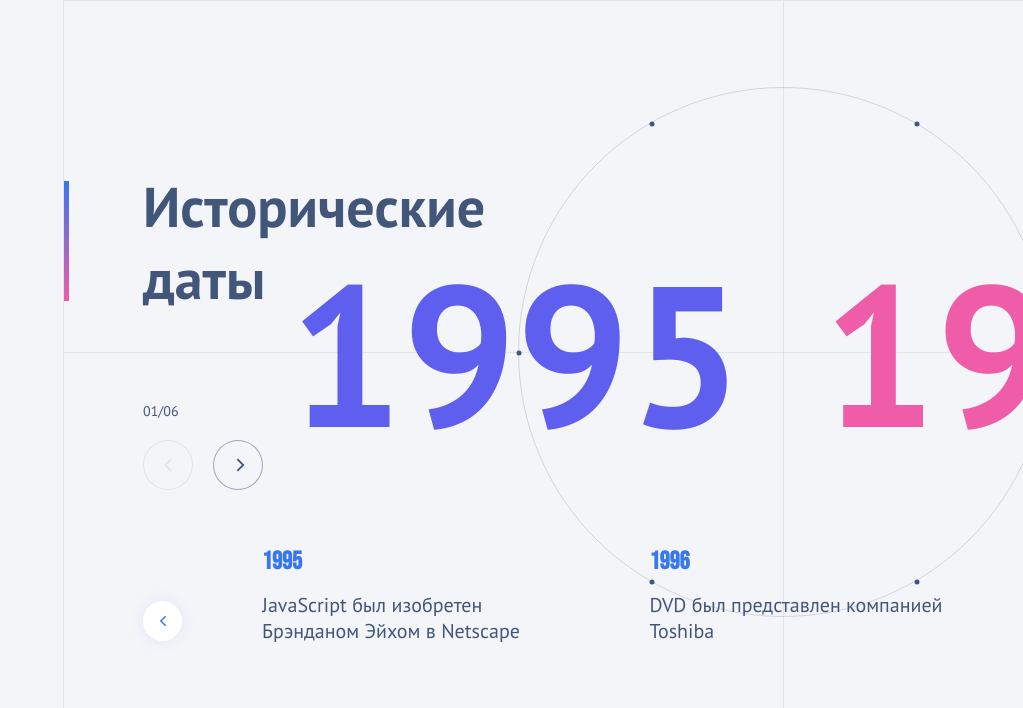
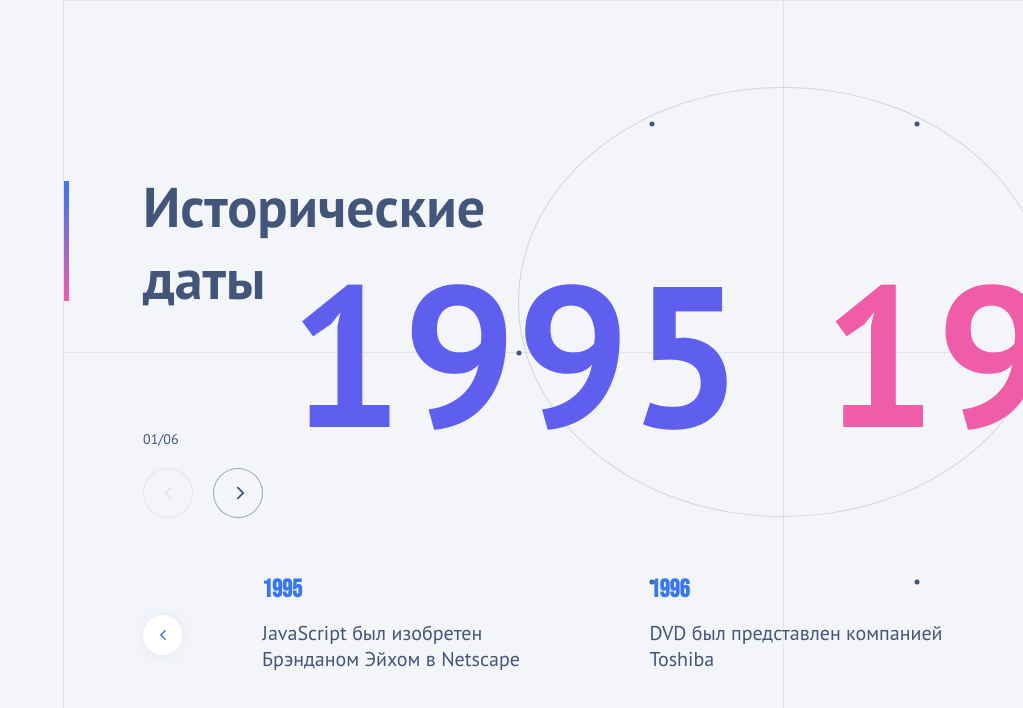
Before and after one commit to MashaBogdanova/historical-dates, a Next.js app: page / in a window 1280 px wide. Shown: the top 708 px of the page, without its empty margins (257-1280 px from the left). Built offline with nearby package versions, Linux system fonts and the light colour scheme.

Commit message:
feat: spin circle on point click

```diff
--- a/src/app/components/circle/Circle.tsx
+++ b/src/app/components/circle/Circle.tsx
@@ -6,18 +6,20 @@ import {useEffect, useRef, useState} from "react";
 import {Period} from "@/mocks/dates-mock";
 
 interface Props {
-    offset: number;
+    offsetAngle: number;
     dates: Period[];
     setCurrentPeriodIndex: (number) => void;
+    setOffsetAngle: (offset: number) => void;
 }
 
-export default function Circle({offset, dates, setCurrentPeriodIndex}: Props) {
+export default function Circle({offsetAngle, dates, setCurrentPeriodIndex, setOffsetAngle}: Props) {
     // You can dynamically change number of points, for example, it may depend on backand response
     // Circle radius is calculated dynamically
 
+    // console.log('pagination offset', offsetAngle);
+
     const circleElement = useRef<HTMLDivElement | null>(null);
     const [radius, setRadius] = useState(256);
-    const [rotateOffset, setRotateOffset] = useState(0);
 
     useEffect(() => {
         if (circleElement.current) {
@@ -26,13 +28,37 @@ export default function Circle({offset, dates, setCurrentPeriodIndex}: Props) {
         }
     }, []);
 
-    useEffect(() => {
-        setRotateOffset(360 / dates.length * offset);
-    }, [offset]);
 
-    const points = generatePoints({radius, dates, setCurrentPeriodIndex});
+    function rotateCircle(index: number) {
+
+
+        const totalPointNumber = dates.length;
+        const oneSegmentAngle = 360 / totalPointNumber;
+
+        const indexToAngle = {
+            0: 0,
+            1: -300,
+            2: -240,
+            3: -180,
+            4: -120,
+            5: -60
+        }
+
+        const rotateAngle = oneSegmentAngle * (totalPointNumber - index) % 360;
+
+        console.log('offset angle', offsetAngle, 'rotateAngle', rotateAngle);
+
+        if (rotateAngle > 180) {
+            setOffsetAngle((360 - rotateAngle) * -1);
+        } else {
+            setOffsetAngle(rotateAngle);
+        }
+
+    }
+
+    const points = generatePoints({radius, dates, setCurrentPeriodIndex, rotateCircle});
     return (
-        <section style={{ rotate: `${rotateOffset}deg` }} className={styles.circle} ref={circleElement}>
+        <section style={{rotate: `${offsetAngle}deg`}} className={styles.circle} ref={circleElement}>
             {points}
         </section>
     )
--- a/src/app/components/circle/circle.module.scss
+++ b/src/app/components/circle/circle.module.scss
@@ -4,16 +4,14 @@
 .circle {
   @include border($color-primary-m);
 
-  position: absolute;
-  top: $circle-top-space;
-  left: 50%;
+  position: relative;
+  top: calc($circle-top-space - 26.5rem);
+  margin: 0 auto;
 
   width: 53rem;
   height: 53rem;
 
   border-radius: 50%;
 
-  transform: translate(-50%, -50%);
-  transform-origin: 0 0;
   transition: all 1s ease-out;
 }
--- a/src/app/components/pagination/Pagination.tsx
+++ b/src/app/components/pagination/Pagination.tsx
@@ -7,10 +7,10 @@ import {CgChevronLeft, CgChevronRight} from "react-icons/cg";
 interface Props {
     currentPeriodIndex: number;
     setCurrentPeriodIndex: (number) => void;
-    setOffset: (number) => void;
+    setOffsetAngle: (offsetAngle: number) => void;
     totalPagesNumber: number;
 }
-function Pagination({currentPeriodIndex, setCurrentPeriodIndex, setOffset, totalPagesNumber}: Props) {
+function Pagination({currentPeriodIndex, setCurrentPeriodIndex, setOffsetAngle, totalPagesNumber}: Props) {
     const [currentPage, setCurrentPage] = useState(1);
 
     useEffect(() => {
@@ -28,11 +28,11 @@ function Pagination({currentPeriodIndex, setCurrentPeriodIndex, setOffset, total
     const isRightButtonInactive = (page, total) => page === total;
     function handleLeftClick (){
         setCurrentPage(currentValue => currentValue > 1 ? currentValue - 1 : currentValue);
-        setOffset( currentValue => currentValue + 1);
+        setOffsetAngle( (currentValue => currentValue + 360 / totalPagesNumber) as number);
     }
     function handleRightClick (){
         setCurrentPage(currentValue => currentValue < totalPagesNumber ? currentValue + 1 : currentValue)
-        setOffset( currentValue => currentValue - 1);
+        setOffsetAngle( (currentValue => currentValue - 360 / totalPagesNumber) as number);
     }
 
     return (
--- a/src/app/components/pagination/pagination.module.scss
+++ b/src/app/components/pagination/pagination.module.scss
@@ -4,6 +4,7 @@
 .pagination {
   position: relative;
 
+  width: max-content;
   margin-left: $content-left-space;
   margin-bottom: 5.6rem;
 
--- a/src/app/components/point/Point.tsx
+++ b/src/app/components/point/Point.tsx
@@ -8,16 +8,22 @@ interface Props {
     y: number;
     theme: Theme;
     setCurrentPeriodIndex: (number) => void
+    rotateCircle: (index: number) => void;
 }
 
-function Point({index, x, y, theme, setCurrentPeriodIndex}: Props) {
+function Point({index, x, y, theme, setCurrentPeriodIndex, rotateCircle}: Props) {
+
+    function handleClick() {
+        setCurrentPeriodIndex(index);
+        rotateCircle(index);
+    }
 
     return (
         <div
             className={styles.point}
             style={{left: `${x.toFixed(5)}px`, top: `${y.toFixed(5)}px`}}
         >
-            <p className={styles.point__number} onClick={() => setCurrentPeriodIndex(index)}>{index + 1}</p>
+            <p className={styles.point__number} onClick={handleClick}>{index + 1}</p>
             <p className={styles.point__theme}>{theme}</p>
         </div>
     );
--- a/src/app/components/point/point.module.scss
+++ b/src/app/components/point/point.module.scss
@@ -3,6 +3,7 @@
 
 .point {
   position: absolute;
+  z-index: 3;
 
   width: 0.5rem;
   height: 0.5rem;
--- a/src/app/page.module.scss
+++ b/src/app/page.module.scss
@@ -10,7 +10,7 @@
 
   display: flex;
   flex-direction: column;
-  justify-content: end;
+  justify-content: space-between;
 
   &__title {
     position: absolute;
--- a/src/app/page.tsx
+++ b/src/app/page.tsx
@@ -14,7 +14,7 @@ import Preloader from "@/app/components/ui/preloader/Preloader";
 export default function Home() {
     const [dates, setDates] = useState<DatesData>([]);
     const [currentPeriodIndex, setCurrentPeriodIndex] = useState(0);
-    const [offset, setOffset] = useState(0);
+    const [offsetAngle, setOffsetAngle] = useState(0);
 
     useEffect(() => {
         setDates(datesData);
@@ -30,12 +30,12 @@ export default function Home() {
         <main className={styles.main}>
             <h1 className={styles.main__title}>Исторические<br/>даты</h1>
             <Lines/>
-            <Circle offset={offset} setCurrentPeriodIndex={setCurrentPeriodIndex} dates={dates}/>
+            <Circle offsetAngle={offsetAngle} setCurrentPeriodIndex={setCurrentPeriodIndex} dates={dates} setOffsetAngle={setOffsetAngle}/>
             <Dates startDate={currentPeriodData.start} endDate={currentPeriodData.end}/>
             <Pagination
                 currentPeriodIndex={currentPeriodIndex}
                 setCurrentPeriodIndex={setCurrentPeriodIndex}
-                setOffset={setOffset}
+                setOffsetAngle={setOffsetAngle}
                 totalPagesNumber={dates.length}
             />
             <Slider events={currentPeriodData.years}/>
--- a/src/utils/generatePoints.tsx
+++ b/src/utils/generatePoints.tsx
@@ -5,9 +5,10 @@ interface Props {
     radius: number;
     dates: Period[];
     setCurrentPeriodIndex: (number) => void;
+    rotateCircle: (startPointOffset: number) => void;
 }
 
-export default function generatePoints({radius, dates, setCurrentPeriodIndex}: Props) {
+export default function generatePoints({radius, dates, setCurrentPeriodIndex, rotateCircle}: Props) {
         const numberOfPoints = dates.length;
 
         return dates.map((date, index) => {
@@ -16,6 +17,6 @@ export default function generatePoints({radius, dates, setCurrentPeriodIndex}: P
             const y = radius + radius * (Math.sin(angle));
 
             return <Point key={index} index={index} x={x} y={y} theme={date.theme}
-                          setCurrentPeriodIndex={setCurrentPeriodIndex}/>
+                          setCurrentPeriodIndex={setCurrentPeriodIndex} rotateCircle={rotateCircle}/>
         });
 };
```
